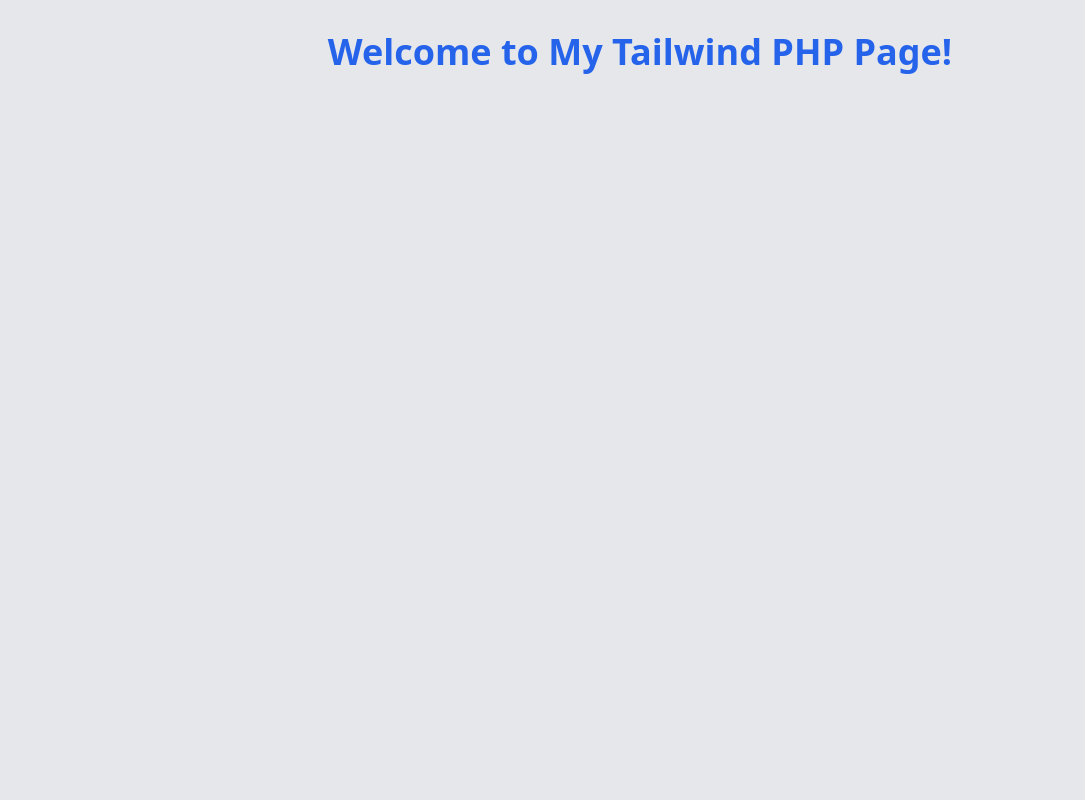
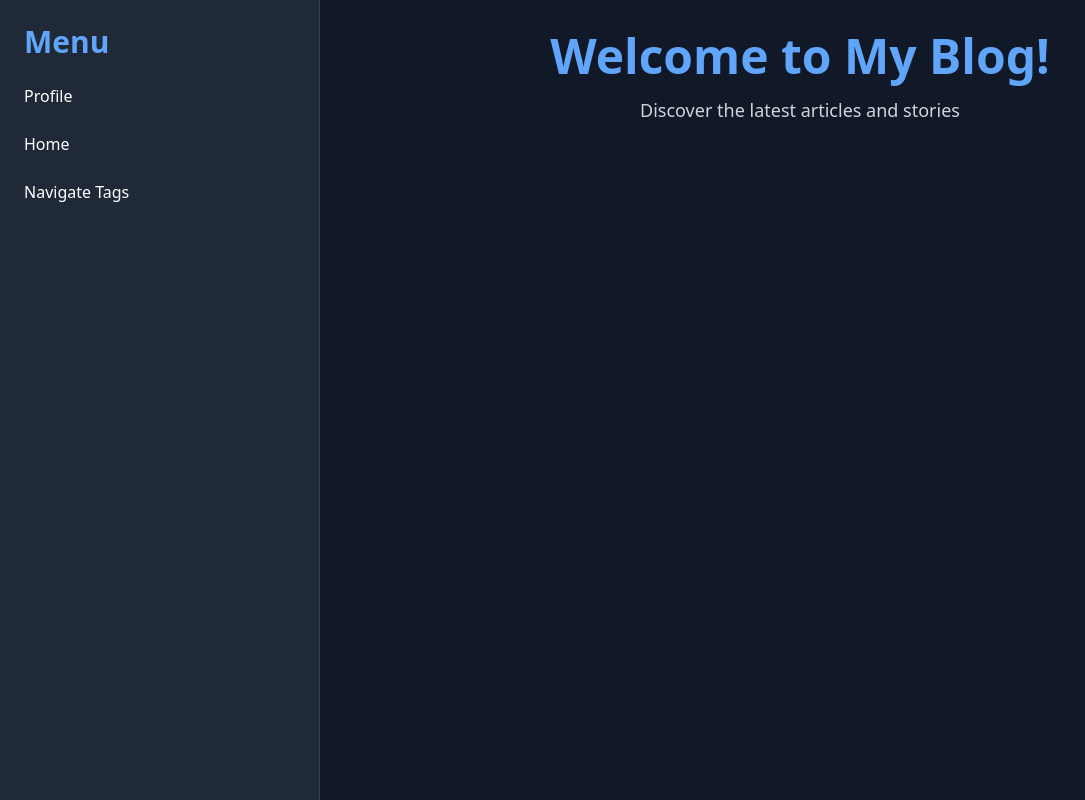
Before and after one commit to Achraf622-cpu/Blog, a PHP site: page / in a window 1280 px wide. Shown: the whole page, without its empty margins (0-1085 px from the left). Run offline with PHP 8.4, Linux system fonts and the light colour scheme.

Commit message:
added the style for the main page

```diff
--- a/index.php
+++ b/index.php
@@ -1,16 +1,31 @@
-<?php
-$title = "Welcome to My Tailwind PHP Page!";
-?>
+
+<?php $title = "Welcome to My Blog!"; ?>
 <!DOCTYPE html>
 <html lang="en">
 <head>
     <meta charset="UTF-8">
-    <title>Tailwind with PHP</title>
-    <link rel="stylesheet" href="output.css">
+    <meta name="viewport" content="width=device-width, initial-scale=1.0">
+    <title>Blog Page</title>
+    <link href="https://cdn.jsdelivr.net/npm/tailwindcss@2.2.19/dist/tailwind.min.css" rel="stylesheet">
 </head>
-<body>
-    <div class="p-8 bg-gray-200 min-h-screen">
-        <h1 class="text-4xl text-blue-600 font-bold text-center"><?php echo $title; ?></h1>
+<body class="bg-gradient-to-r from-gray-900 to-gray-800 text-white">
+    <div class="flex min-h-screen">
+
+        <aside class="w-1/4 bg-gray-800 p-6 border-r border-gray-700">
+            <h2 class="text-3xl font-extrabold text-blue-400 mb-6">Menu</h2>
+            <ul class="space-y-6">
+                <li><a href="#" class="block text-white hover:text-blue-400 transition duration-300">Profile</a></li>
+                <li><a href="#" class="block text-white hover:text-blue-400 transition duration-300">Home</a></li>
+                <li><a href="#" class="block text-white hover:text-blue-400 transition duration-300">Navigate Tags</a></li>
+            </ul>
+        </aside>
+
+        <main class="w-3/4 p-8 bg-gray-900">
+            <div class="text-center mb-10">
+                <h1 class="text-5xl font-extrabold text-blue-400 mb-4"> <?php echo $title; ?> </h1>
+                <p class="text-lg text-gray-300">Discover the latest articles and stories</p>
+            </div>
+        </main>
     </div>
 </body>
 </html>
```
